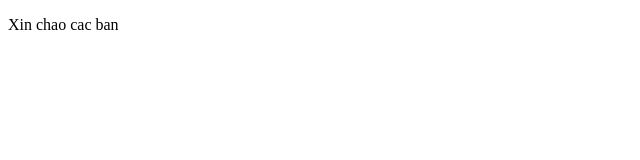
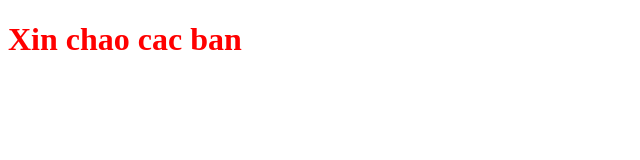
Before and after one commit to vonhuhieu/HTML-CSS, a plain HTML site: page index.html in a window 1280 px wide. Shown: the whole page, without its empty margins (0-640 px from the left). Drawn offline with Linux system fonts and the light colour scheme.

Commit message:
cach su dung css

```diff
--- a/index.html
+++ b/index.html
@@ -5,6 +5,7 @@
 <head>
     <meta charset="UTF-8">
     <meta name="viewport" content="width=device-width, initial-scale=1.0">
+    <link rel="stylesheet" href="main.css">
     <title>F8 - Shop</title>
 </head>
 <!--  phan than -->
@@ -17,7 +18,7 @@
   </ol>
 
 <body>
-    Xin chao cac ban
+    <h1>Xin chao cac ban</h1>
 </body>
 
 </html>
--- /dev/null
+++ b/main.css
@@ -0,0 +1,3 @@
+h1 {
+    color: red;
+}
```
